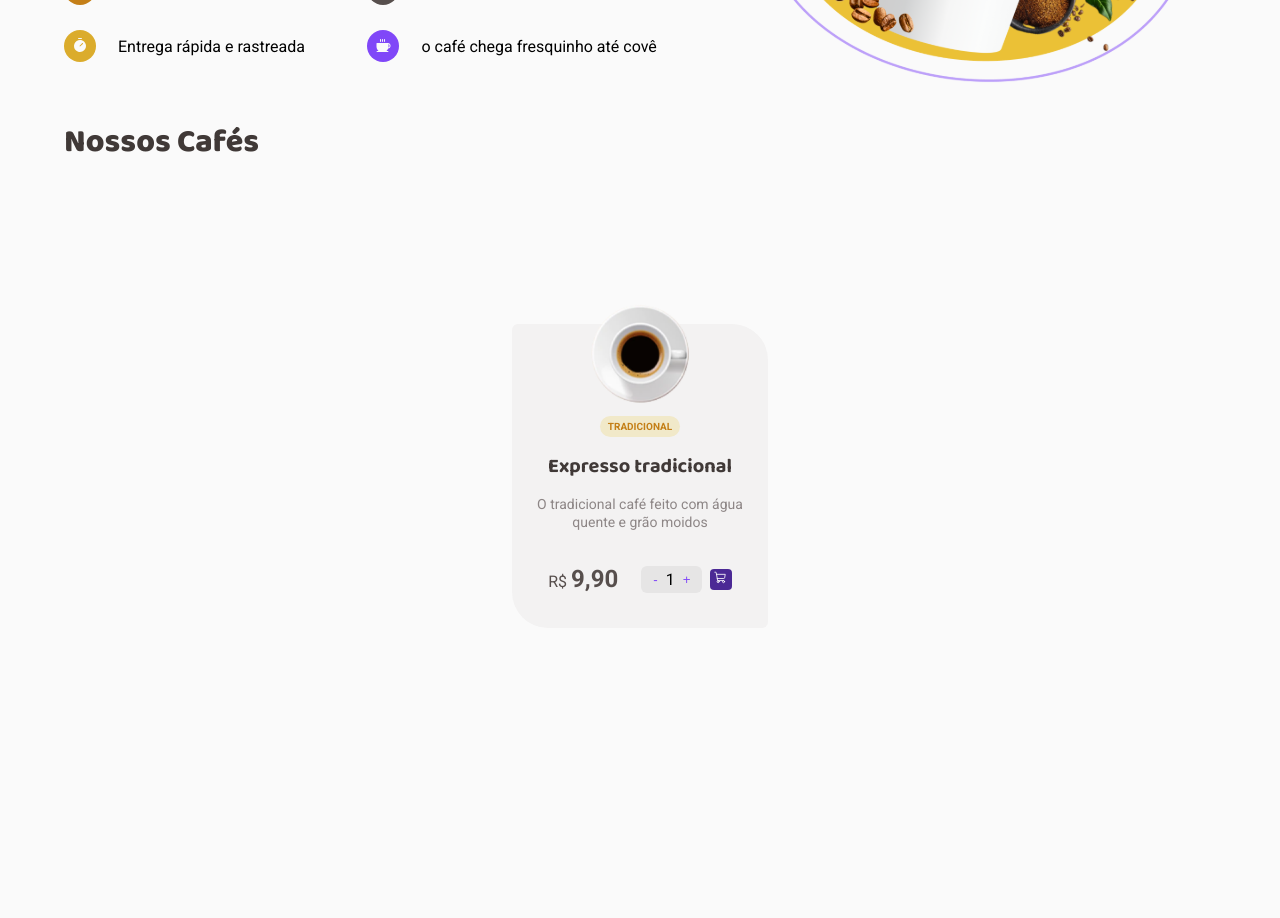
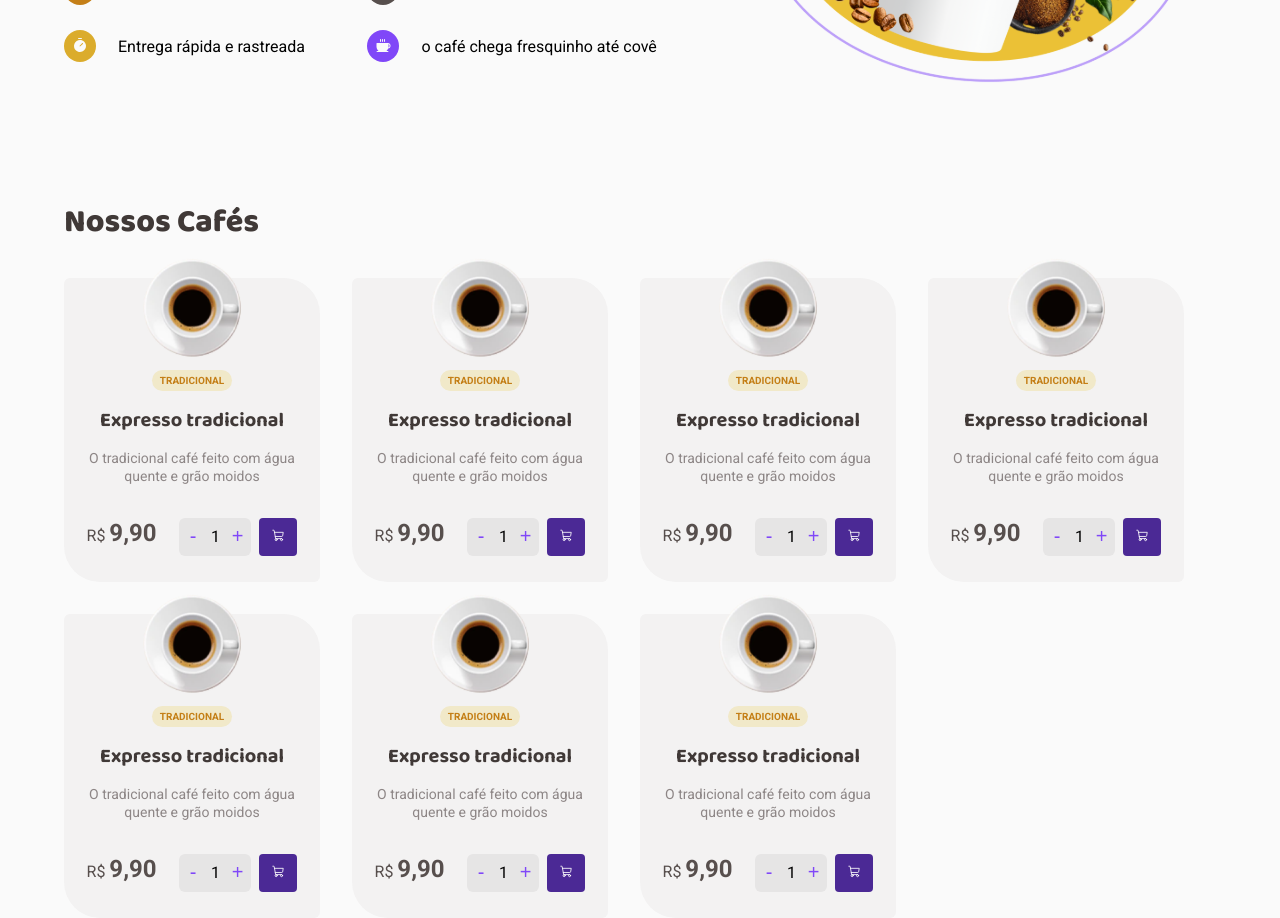
Before and after one commit to AguiarIsaac/CoffeeDelivery, a React (Vite) app: page /home in a window 1280 px wide. Shown: the part 700-1618 px from the top of the page. Before the commit the page ends 1328 px from the top, so only its background shows below. Built offline with nearby package versions, Linux system fonts and the light colour scheme.

Commit message:
Estilização page home v1.1

```diff
--- a/src/pages/home/components/Card/style.ts
+++ b/src/pages/home/components/Card/style.ts
@@ -8,9 +8,6 @@ export const CardContent = styled.div`
   max-width: 16rem;
   height: 19rem;
 
-  /* Remover depois*/
-  margin: 0 auto;
-  margin-top: 10rem;
 
   display: flex;
   flex-direction: column;
@@ -92,21 +89,28 @@ export const CounterCard = styled.div`
     background: #4B2995;
     border-radius: 4px;
     padding: 2px 4px;
+    width: 38px;
+    height: 38px;
   }
 `
 
 export const Counter = styled.div`
   display: flex;
+  align-items: center;
+  justify-content: center;
   gap: 0.25rem;
   /* Base/Button */
   background: #E6E5E5;
   border-radius: 6px;
-  padding: 4px 8px;
+  /*padding: 4px 8px;*/
+  width: 72px;
+  height: 38px;
 
   button {
     background: none;
     border: none;
     color: #8047F8;
     cursor: pointer;
+    font-size: 20px;
   }
 `
--- a/src/pages/home/index.tsx
+++ b/src/pages/home/index.tsx
@@ -1,4 +1,4 @@
-import { BannerContainer, Benefits, CardContent, Cards, TextsContainer } from "./style";
+import { BannerContainer, Benefits, Content, Cards, TextsContainer } from "./style";
 
 import Cart from '../../assets/icons/Banner_Cart.svg'
 import Timer from '../../assets/icons/Banner_Timer.svg'
@@ -28,13 +28,19 @@ export function Home() {
           <img src={CoffeePage} alt="Copo de café e grãos" />
         </BannerContainer>
 
-        <CardContent>
+        <Content>
           <h3>Nossos Cafés</h3>
 
           <Cards>
             <Card />
+            <Card />
+            <Card />
+            <Card />
+            <Card />
+            <Card />
+            <Card />
           </Cards>
-        </CardContent>
+        </Content>
       </>
     )
 }
--- a/src/pages/home/style.ts
+++ b/src/pages/home/style.ts
@@ -5,6 +5,7 @@ export const BannerContainer = styled.div`
   align-items: flex-start;
   justify-content: space-between;
   margin-top: 5.875rem;
+  margin-bottom: 7rem;
 
   //background: rgb(128,71,248);
   //background: linear-gradient(77deg, rgba(128,71,248,0.13769257703081228) 0%, rgba(244,225,165,0.25253851540616246) 91%, rgba(235,193,54,0.3253676470588235) 100%);
@@ -46,11 +47,9 @@ export const Benefits = styled.div`
   }
 `
 
-export const CardContent = styled.div`
-  margin-top: 2rem;
-
+export const Content = styled.div`
   h3 {
-    margin-bottom: 2rem;
+    margin-bottom: 2.125rem;
 
     font-family: 'Baloo 2';
     font-style: normal;
@@ -64,4 +63,9 @@ export const CardContent = styled.div`
 `
 
 export const Cards = styled.div`
+
+  display: flex;
+  flex-direction: row;
+  flex-wrap: wrap;
+  gap: 2rem;
 `
```
